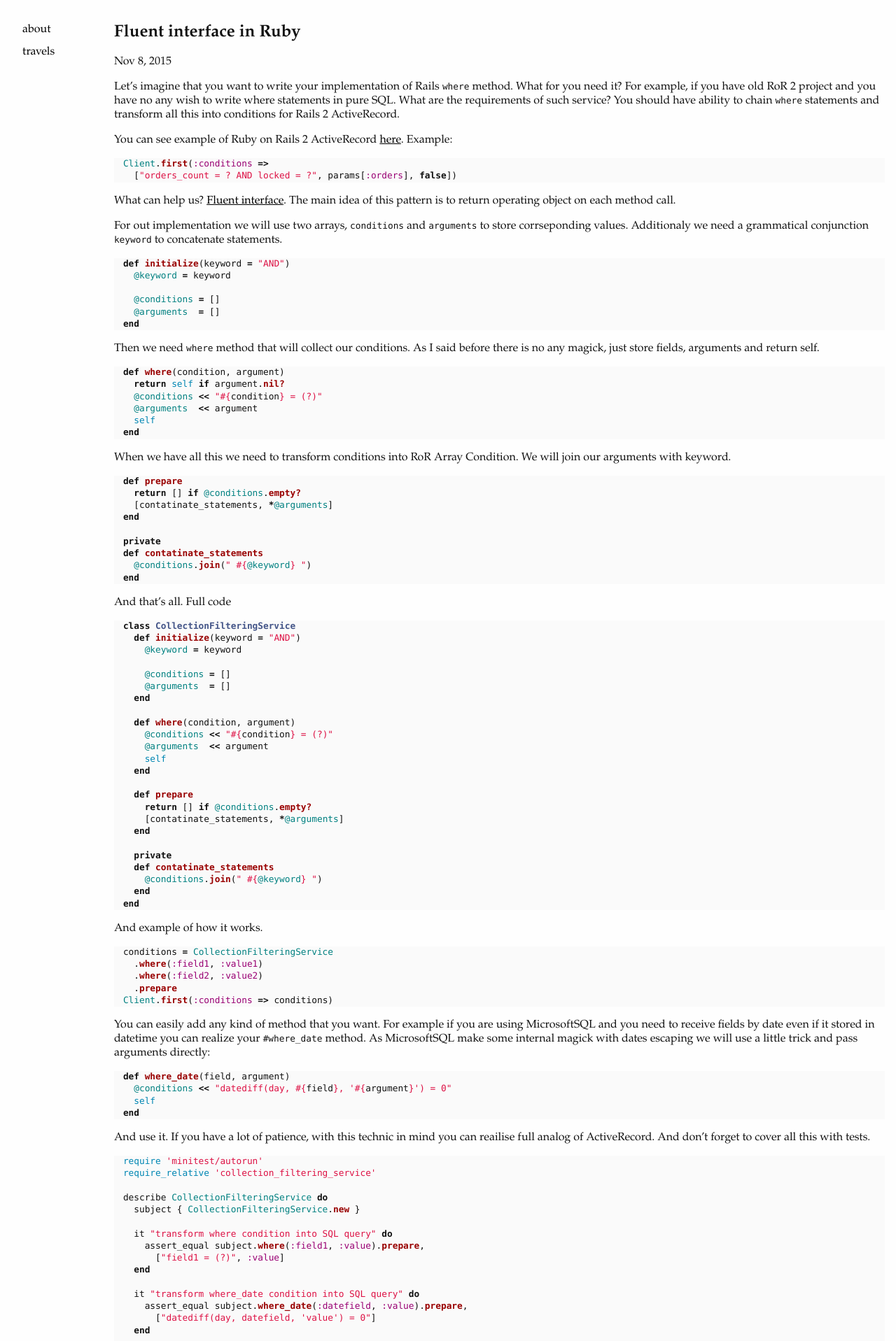
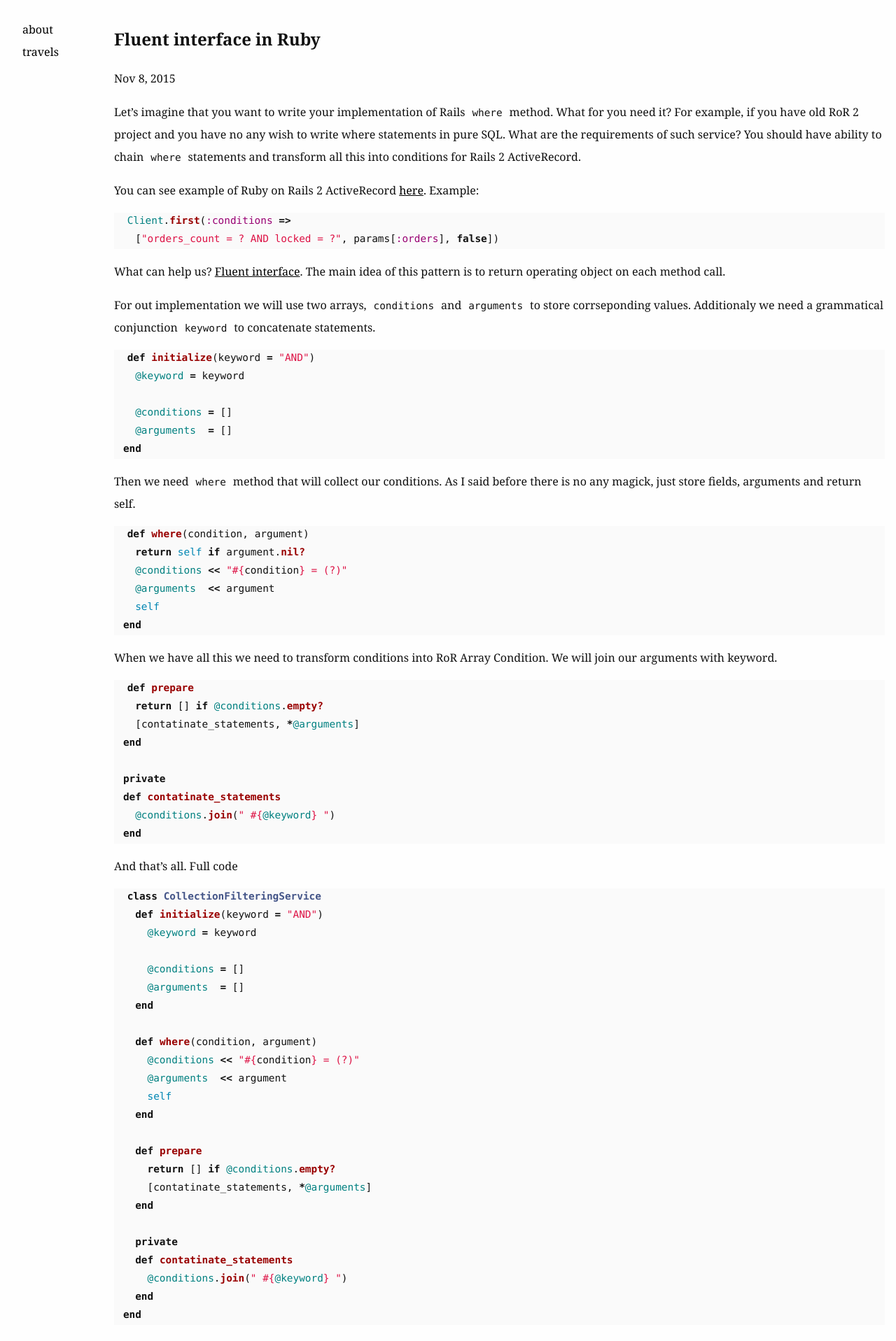
Before and after one commit to ignat-z/ignat-z.github.io, a Jekyll site: the page built from _posts/2015-10-08-fluent-interface.markdown, in a window 1280 px wide. Shown: the top 1917 px of the page at 70% size. Built offline with Jekyll 4.4.1, drawn with Linux system fonts in a browser that asks for light colours.

Commit message:
update jekyll version, hide draft articles

```diff
--- a/Gemfile
+++ b/Gemfile
@@ -1,9 +1,9 @@
 # A sample Gemfile
 source "https://rubygems.org"
 
-ruby "3.1.2"
+ruby "3.2.0"
 
-gem "jekyll", "~> 4.2.0"
+gem "jekyll", "~> 4"
 gem "jekyll-sitemap"
 gem "ffi", ">= 1.9.24"
 gem "webrick", "~> 1.8"
--- a/_includes/main.scss
+++ b/_includes/main.scss
@@ -1,6 +1,6 @@
-$base-font-family: "Palatino Linotype", "Book Antiqua", Palatino, serif;
+$base-font-family: ui-serif, Georgia, Cambria, Times New Roman, Times, serif;
 $base-font-size:   1em;
-$base-line-height: 1.25;
+$base-line-height: 2;
 
 $text-color:       #111;
 $background-color: #fefefe;
--- a/_sass/_base.scss
+++ b/_sass/_base.scss
@@ -24,9 +24,11 @@ a {
 }
 
 code {
-    font-family: Monaco, "Lucida Console", Courier, monospace;
-    font-weight: 100;
-    font-size: 0.8em;
+    font-family: ui-monospace, SFMono-Regular, Menlo, Monaco, Consolas, Liberation Mono, Courier New, monospace;
+    font-size: 0.9em;
+    padding: 0.2em 0.4em;
+    line-height: 1.5;
+    font-weight: 350;
 }
 
 pre {
--- a/index.html
+++ b/index.html
@@ -18,7 +18,8 @@ layout: default
   <div class="home">
     <div class="post-list">
       <ul>
-        {% for post in site.posts %}
+        {% assign posts = site.posts | where_exp: "post", "post.draft != true" %}
+        {% for post in posts %}
           <li>
             <span><a href="{{ post.url | prepend: site.baseurl }}">{{ post.title }}</a></span>
             <small>{{ post.date | date: "%Y %b %-d" }}</small>
```
Also changed, not shown: Gemfile.lock, 1 other file.
